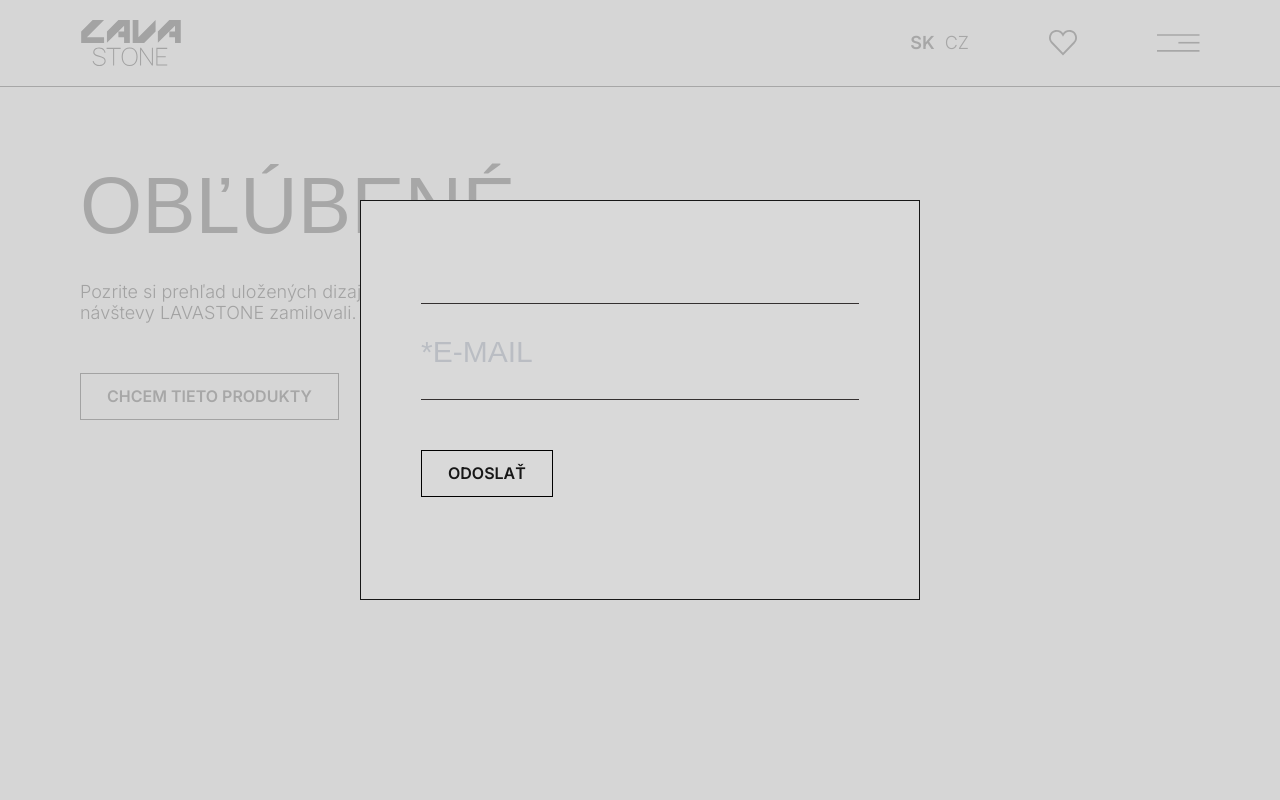
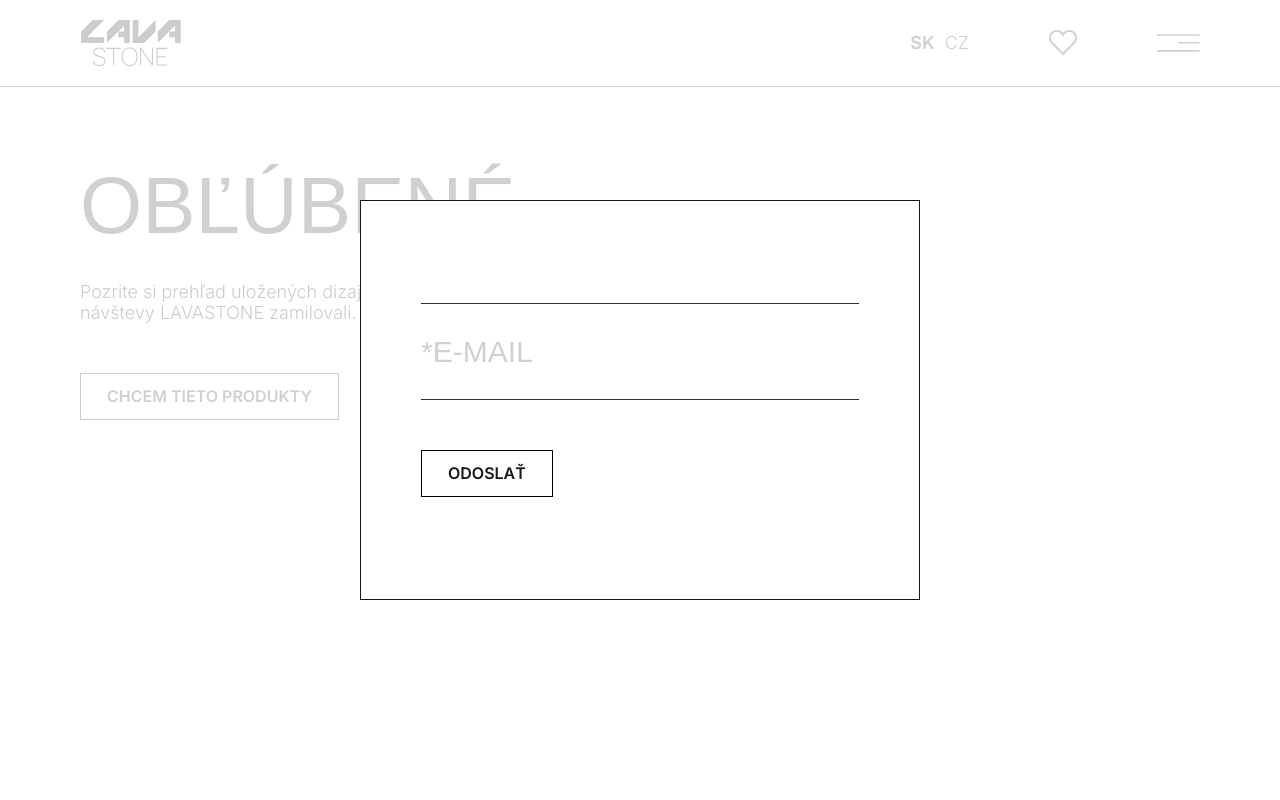
Before and after one commit to xkolumber/next-lavastone, a Next.js app: page /favourite in a window 1280 px wide. Both pictures are taken after a click on the button "POSLAŤ NA E-MAIL". Shown: the top 800 px of the page. Built offline with nearby package versions, Linux system fonts and the light colour scheme.

Commit message:
hydration problem

```diff
--- a/app/components/Badge.tsx
+++ b/app/components/Badge.tsx
@@ -1,5 +1,3 @@
-"use client";
-
 import { ReactNode } from "react";
 
 interface Props {
--- a/app/components/HeartIcon.tsx
+++ b/app/components/HeartIcon.tsx
@@ -17,15 +17,14 @@ const HeartIcon = ({ image_src, onUpdateFavorites }: Props) => {
   const [isFilled, setIsFilled] = useState(favoriteImages.includes(image_src));
   const [isClicked, setIsClicked] = useState(isFilled);
 
-  const pathname = usePathname();
-  const productId = pathname.split("/").pop();
+  const { productId } = useParams();
 
   useEffect(() => {
     if (productId === "1" || productId === "2" || productId === "3") {
       setIsFilled(favoriteImages.includes(image_src));
       setIsClicked(favoriteImages.includes(image_src));
     }
-  }, [favoriteImages, productId, image_src]);
+  }, [favoriteImages, image_src]);
 
   const notify = () =>
     toast.success("Pridané do obľúbených", {
@@ -66,9 +65,9 @@ const HeartIcon = ({ image_src, onUpdateFavorites }: Props) => {
       <Toaster />
       <div className="heart_icon_img" onClick={toggleHeart}>
         {isFilled ? (
-          <Image src="/heart_filled.svg" alt="Heart" width={30} height={30} />
+          <img src="/heart_filled.svg" />
         ) : (
-          <Image src="/heart_outline.svg" alt="Heart" width={30} height={30} />
+          <img src="/heart_outline.svg" />
         )}
       </div>
     </>
--- /dev/null
+++ b/app/components/HydrationZustand.tsx
@@ -0,0 +1,18 @@
+"use client";
+import { useEffect, useState } from "react";
+import { ReactNode } from "react";
+
+interface Props {
+  children: ReactNode;
+}
+const HydrationZustand = ({ children }: Props) => {
+  const [isHydrated, setIsHydrated] = useState(false);
+
+  useEffect(() => {
+    setIsHydrated(true);
+  }, []);
+
+  return <>{isHydrated ? <div>{children}</div> : null}</>;
+};
+
+export default HydrationZustand;
--- a/app/counter/store.ts
+++ b/app/counter/store.ts
@@ -1,5 +1,11 @@
 import { create } from 'zustand';
 
+
+let initialData:string[] = [];
+if (typeof window !== "undefined" && window.localStorage) {
+  initialData = JSON.parse(localStorage.getItem("favoriteImages") || "[]");
+  console.log(initialData);
+}
 
 interface CounterStore {
   counter: number;
@@ -10,13 +16,8 @@ interface CounterStore {
 
 const useCounterStore = create<CounterStore>((set) => ({
 
-  counter: 0,
-  favoriteImages: [],
-
-  loadFavoriteImages: () => {
-    const storedImages = JSON.parse(localStorage.getItem('favoriteImages') || '[]');
-    set({ favoriteImages: storedImages });
-  },
+  counter: initialData.length,
+  favoriteImages: initialData || [],
 
   incrementWithFavorite: (src) =>
     set((state) => {
--- a/app/favourite/page.tsx
+++ b/app/favourite/page.tsx
@@ -10,17 +10,14 @@ import { ClipLoader } from "react-spinners";
 import { basic } from "../data/ProductsDataSk";
 import Link from "next/link";
 import Image from "next/image";
-import useCounterStore from "../counter/store";
 
 const Page = () => {
-  const [favoriteImages, setFavoriteImages] = useState([]);
-  useEffect(() => {
-    setFavoriteImages(
-      JSON.parse(localStorage.getItem("favoriteImages") || "[]")
-    );
-  }, []);
-
-  const initialFavoriteImages = favoriteImages;
+  const [favoriteImages, setFavoriteImages] = useState(
+    JSON.parse(localStorage.getItem("favoriteImages") || "[]")
+  );
+  const initialFavoriteImages = JSON.parse(
+    localStorage.getItem("favoriteImages") || "[]"
+  );
   const [imageLoaded, setImageLoaded] = useState(false);
 
   const handleImageLoad = () => {
@@ -72,6 +69,27 @@ const Page = () => {
     };
   }, [popUpEmail]);
 
+  /*Popup final*/
+  useEffect(() => {
+    const handleClickOutside = (event: MouseEvent) => {
+      if (
+        popupRef2.current &&
+        !popupRef2.current.contains(event.target as Node)
+      ) {
+        setPopUpFinal(false);
+      }
+    };
+
+    if (popUpFinal) {
+      document.addEventListener("mousedown", handleClickOutside);
+    } else {
+      document.removeEventListener("mousedown", handleClickOutside);
+    }
+
+    return () => {
+      document.removeEventListener("mousedown", handleClickOutside);
+    };
+  }, [popUpFinal]);
   /*Popup final*/
   useEffect(() => {
     const handleClickOutside = (event: MouseEvent) => {
@@ -152,7 +170,6 @@ const Page = () => {
               {basic[0].button_poslat_email}
             </button>
           </div>
-
           <div className="product_images">
             {!imageLoaded &&
               initialFavoriteImages.length > 0 &&
@@ -192,7 +209,7 @@ const Page = () => {
                   <p className="error_message">{errors.email.message}</p>
                 )}
                 <button
-                  className="btn btn--popup"
+                  className="btn btn--secondary"
                   type="submit"
                   disabled={isLoading}
                 >
--- a/app/globals.css
+++ b/app/globals.css
@@ -1602,7 +1602,7 @@ textarea{
     left: 0;
     width: 100%;
     height: 100%;
-    background-color: var(--primary-color);
+    background-color: var(--secondary-color);
     display: flex;
     align-items: center;
     justify-content: center;
@@ -1617,7 +1617,7 @@ textarea{
     transform: translate(-50%, -50%); /* Center the element */
     width: 90%; /* Adjust width as needed */
     height: 50%; /* Set the height */
-    background-color: #d9d9d9;
+    background-color: white;
     display: flex;
     flex-direction: column;
     justify-content: center; /* Center items vertically */
@@ -1637,7 +1637,7 @@ textarea{
     position: absolute;
   }
   .popup_input{
-    background-color: #d9d9d9 !important;
+    background-color: white !important;
     /*border-top: 1px solid var(--tertiary-color);*/
   }
   .popup_text{
--- a/app/layout.tsx
+++ b/app/layout.tsx
@@ -5,6 +5,7 @@ import Footer from "./components/Footer";
 import Navbar from "./components/Navbar";
 import "./globals.css";
 import "./normalize.css";
+import HydrationZustand from "./components/HydrationZustand";
 
 const inter = Inter({
   weight: ["100", "200", "300", "400", "600", "700"],
@@ -24,9 +25,11 @@ export default function RootLayout({
   return (
     <html lang="en">
       <body className={inter.className}>
-        <Navbar />
-        {children}
-        <Footer />
+        <HydrationZustand>
+          <Navbar />
+          {children}
+          <Footer />
+        </HydrationZustand>
       </body>
     </html>
   );
```
